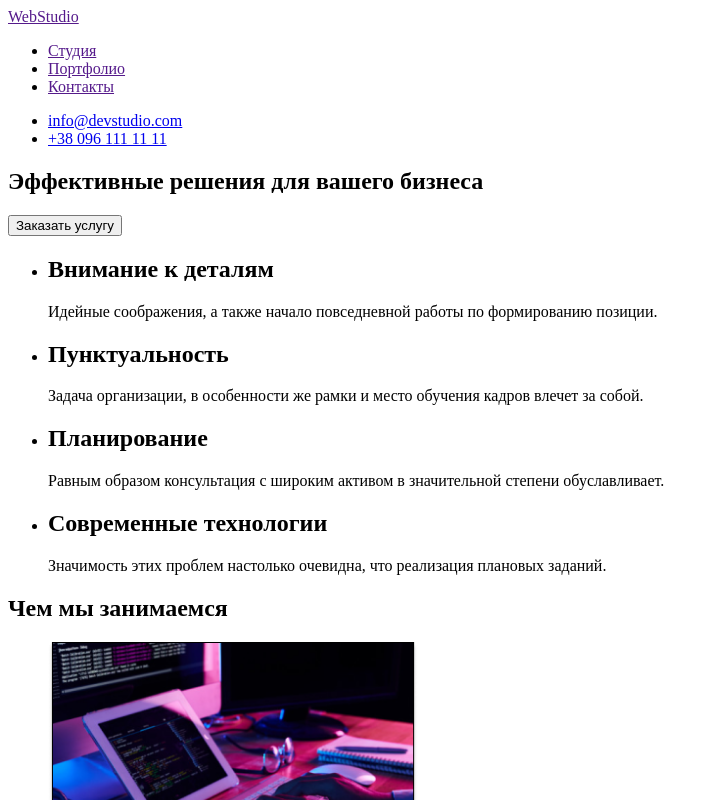
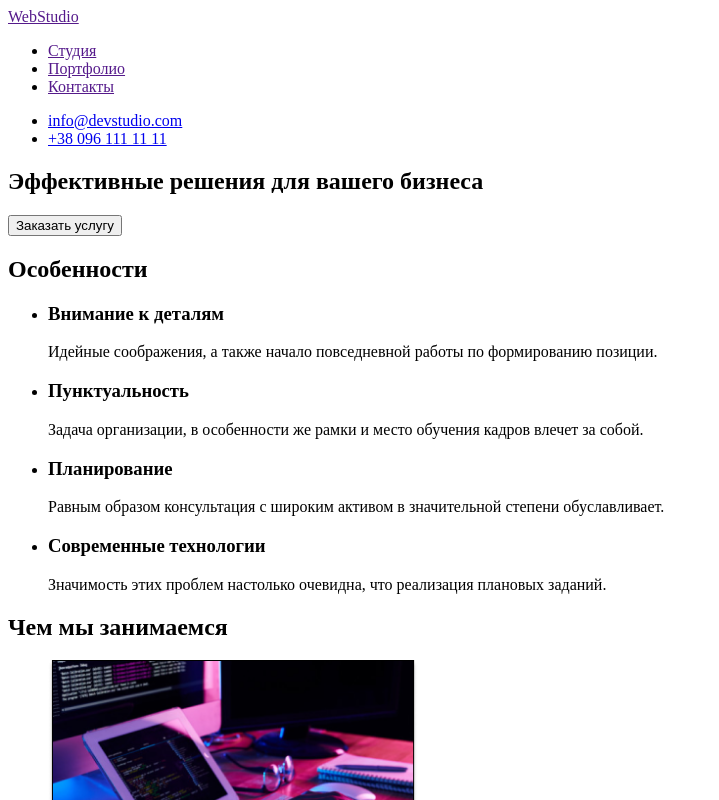
Before and after one commit to PavloPryhoda/goit-markup-hw-01, a plain HTML site: page index.html in a window 1280 px wide. Shown: the top 800 px of the page, without its empty margins (0-719 px from the left). Drawn offline with Linux system fonts and the light colour scheme.

Commit message:
добавлено заголовок і адреса в googl maps

```diff
--- a/index.html
+++ b/index.html
@@ -34,21 +34,22 @@
         </section>
 
         <section>
+            <h2>Особенности</h2>
             <ul>
                 <li>
-                    <h2>Внимание к деталям</h2>
+                    <h3>Внимание к деталям</h3>
                     <p>Идейные соображения, а также начало повседневной работы по формированию позиции.</p>
                 </li>
                 <li>
-                    <h2>Пунктуальность</h2>
+                    <h3>Пунктуальность</h3>
                     <p>Задача организации, в особенности же рамки и место обучения кадров влечет за собой.</p>
                 </li>
                 <li>
-                    <h2>Планирование</h2>
+                    <h3>Планирование</h3>
                     <p>Равным образом консультация с широким активом в значительной степени обуславливает.</p>
                 </li>
                 <li>
-                    <h2>Современные технологии</h2>
+                    <h3>Современные технологии</h3>
                     <p>Значимость этих проблем настолько очевидна, что реализация плановых заданий.</p>
                 </li>
             </ul>
@@ -101,7 +102,7 @@
         <a href="">WebStudio</a>
         <ul>
             <li>
-                <address>г. Киев, пр-т Леси Украинки, 26</address>
+                <a href="https://www.google.com/maps/place/%D0%B1%D1%83%D0%BB%D1%8C%D0%B2%D0%B0%D1%80+%D0%9B%D0%B5%D1%81%D1%96+%D0%A3%D0%BA%D1%80%D0%B0%D1%97%D0%BD%D0%BA%D0%B8,+26,+%D0%9A%D0%B8%D1%97%D0%B2,+02000/@50.4265807,30.5361971,17z/data=!3m1!4b1!4m5!3m4!1s0x40d4cf0e033ecbe9:0x57a4dffefec77da0!8m2!3d50.4265807!4d30.5383858" target="_blank"><address>г. Киев, пр-т Леси Украинки, 26</address></a>
             </li>
             <li>
                 <a href="mailto:info@devstudio.com">info@devstudio.com</a>
```
